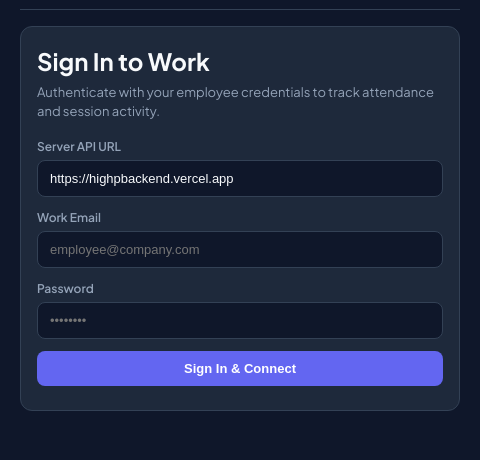
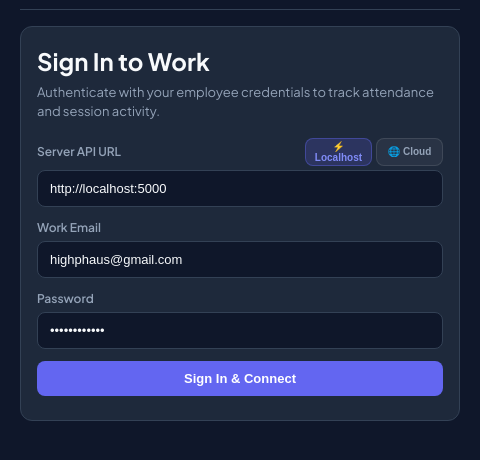
Before and after one commit to MuhammedSyamS/HighP-desktop-agent, an Electron app: page src/renderer/index.html in a window 480 px wide. Shown: the part 64-524 px from the top of the page. Drawn offline with Linux system fonts and the light colour scheme; no server answers.

Commit message:
feat(desktop-agent): add 1-click localhost/cloud switch buttons

```diff
--- a/src/renderer/index.html
+++ b/src/renderer/index.html
@@ -33,16 +33,22 @@
 
         <form id="loginForm">
           <div class="form-group">
-            <label for="apiUrl">Server API URL</label>
-            <input type="url" id="apiUrl" value="https://highpbackend.vercel.app" required>
+            <div style="display: flex; justify-content: space-between; align-items: center; margin-bottom: 4px;">
+              <label for="apiUrl" style="margin-bottom: 0;">Server API URL</label>
+              <div style="display: flex; gap: 4px;">
+                <button type="button" class="btn" style="padding: 2px 6px; font-size: 10px; background: rgba(99,102,241,0.2); color: #818cf8; border: 1px solid rgba(99,102,241,0.4);" onclick="document.getElementById('apiUrl').value='http://localhost:5000'">⚡ Localhost</button>
+                <button type="button" class="btn" style="padding: 2px 6px; font-size: 10px; background: rgba(255,255,255,0.05); color: #94a3b8; border: 1px solid rgba(255,255,255,0.1);" onclick="document.getElementById('apiUrl').value='https://highpbackend.vercel.app'">🌐 Cloud</button>
+              </div>
+            </div>
+            <input type="url" id="apiUrl" value="http://localhost:5000" required>
           </div>
           <div class="form-group">
             <label for="email">Work Email</label>
-            <input type="email" id="email" placeholder="employee@company.com" required>
+            <input type="email" id="email" value="highphaus@gmail.com" placeholder="employee@company.com" required>
           </div>
           <div class="form-group">
             <label for="password">Password</label>
-            <input type="password" id="password" placeholder="••••••••" required>
+            <input type="password" id="password" value="Password@123" placeholder="••••••••" required>
           </div>
           <button type="submit" id="loginBtn" class="btn btn-primary">Sign In & Connect</button>
           <div id="loginError" class="error-msg"></div>
```
Also changed, not shown: 1 other file.
